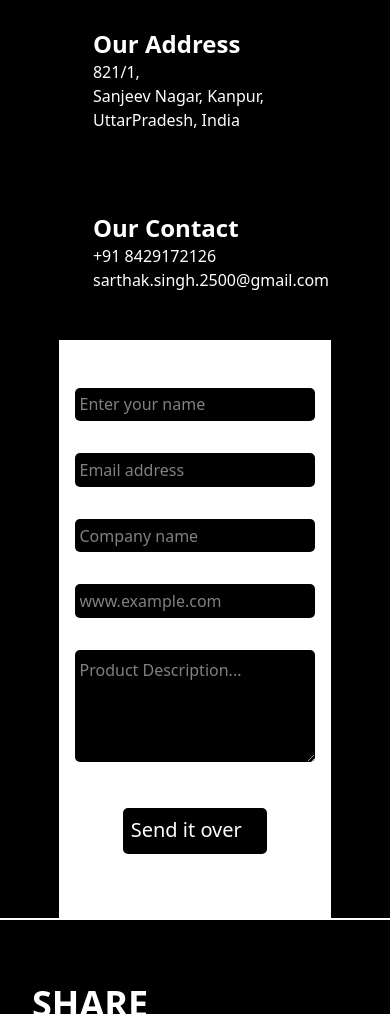
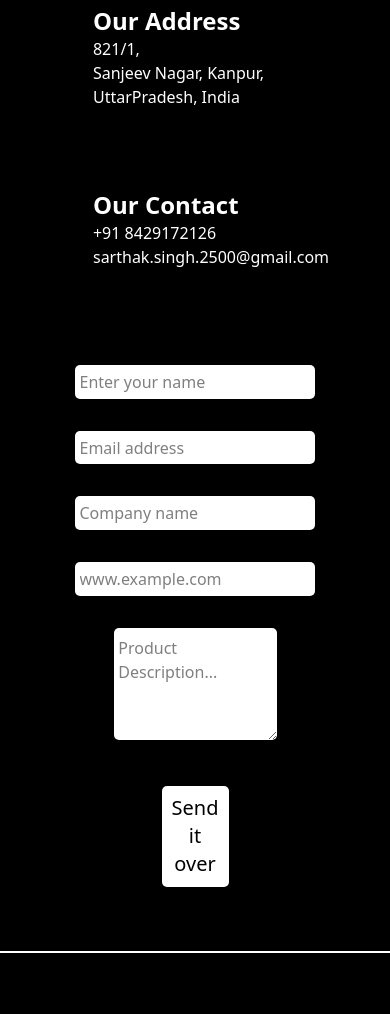
Before and after one commit to Sarthak01819/port, a website: page contact.html in a window 390 px wide. Shown: the part 238-1252 px from the top of the page. Drawn offline with Linux system fonts and the light colour scheme.

Commit message:
Final Commit..

```diff
--- a/contact.html
+++ b/contact.html
@@ -12,7 +12,7 @@
     <!-- Nav Starts here -->
     <nav class="w-full fixed flex justify-between px-2 bg-white" style="height: 3rem;">
         <!-- <div class="text-black font-bold text-4xl cursor-pointer">SARTHAK</div> -->
-        <img style="height: 50px;" src="images/s-png-28667.png" alt="Sarthak Singh">
+        <img style="height: 47px;" src="images/s-png-28667.png" alt="Sarthak Singh">
         <div class="">
             <ul class="p-3 text-black font-medium hidden md:flex">
                 <li class="px-4 cursor-pointer"><a href="index.html">Home</a></li>
@@ -21,7 +21,7 @@
                 <li class="px-4 cursor-pointer"><a href="projects.html">Projects</a></li>
             </ul>
         </div>
-        <div class="text-black text-3xl font-medium hidden md:flex"><button><a href="contact.html">Contact</a></button>
+        <div class="text-black text-2xl font-medium hidden md:flex"><button><a href="contact.html">CONTACT</a></button>
         </div>
         <button class=" md:hidden p-2" onclick="handleMenu()"><img style="height: 30px; width: auto; color: black; "
                 src="images/menu.png" alt="Menu Button"></button>
@@ -45,7 +45,7 @@
 
     <!-- Contact Page Starts here  -->
     <div class="flex flex-wrap justify-around justify-items-center w-full border-white border-b-2"
-        style="padding-top: 4.6rem; margin-bottom: 4rem;">
+        style="padding-top: 3.2rem; margin-bottom: 4rem;">
         <div style="padding: 4rem 0rem 0 2rem ">
             <div class="text-white text-4xl font-bold ">
                 <h1>CONTACT</h1>
@@ -62,10 +62,12 @@
                 </div>
             </div>
         </div>
-        <div class="md:w-full h-full justify-items-center" style=" height: 100%; width: 50%; ">
-            <div class="bg-white" style="padding-top: 2rem; padding-bottom: 2rem;">
+
+        <!-- Mobile First Approch -->
+        <div class=" h-full justify-items-center hidden md:flex" style=" height: 100%; width: 50%; ">
+            <div class="bg-white justify-items-center" style="padding-top: 2rem; padding-bottom: 2rem; width: 100%;">
                 <input class="bg-black text-white font-medium"
-                    style="margin: 1rem; border-radius: 5px;  padding: 0.3rem;" type="text"
+                    style="margin: 1rem; border-radius: 5px;  padding: 0.3rem; " type="text"
                     placeholder="Enter your name"><br>
                 <input class="bg-black text-white font-medium"
                     style="margin: 1rem; border-radius: 5px;  padding: 0.3rem;" type="email"
@@ -83,6 +85,35 @@
                         style="border-radius: 5px; padding-left: 0.3rem;" id=""></textarea>
                 </div><br>
                 <div class="font-normal bg-black text-white justify-items-center"
+                    style="margin: 0 4rem 2rem 4rem; border-radius: 5px;">
+                    <button class="p-2 cursor-pointer text-xl justify-items-center"
+                        style=" border-radius: 8px; padding-bottom: 0.6rem;">Send it over</button>
+                </div>
+            </div>
+        </div>
+
+        <!-- For Desktop -->
+        <div class=" h-full justify-items-center md:hidden " style=" height: 100%; width: 50%; ">
+            <div class=" justify-items-center" style="padding-top: 2rem; padding-bottom: 2rem; width: 100%;">
+                <input class="bg-white text-black font-medium"
+                    style="margin: 1rem; border-radius: 5px;  padding: 0.3rem; " type="text"
+                    placeholder="Enter your name"><br>
+                <input class="bg-white text-black font-medium"
+                    style="margin: 1rem; border-radius: 5px;  padding: 0.3rem;" type="email"
+                    placeholder="Email address"><br>
+                <input class="bg-white text-black font-medium"
+                    style="margin: 1rem; border-radius: 5px;  padding: 0.3rem;" type="text"
+                    placeholder="Company name"><br>
+                <input class="bg-white text-black font-medium"
+                    style="margin: 1rem; border-radius: 5px;  padding: 0.3rem;" type="url"
+                    placeholder="www.example.com"><br>
+                <div class="justify-items-center"
+                    style="padding-left: 0rem; padding-right: 0rem; margin: 1rem 1rem 1rem 1rem;">
+                    <textarea name="message" rows="4" placeholder="Product Description..."
+                        class="py-2 focus:outline-none resize-none w-full bg-white text-black font-medium"
+                        style="border-radius: 5px; padding-left: 0.3rem;" id=""></textarea>
+                </div><br>
+                <div class="font-normal bg-white text-black justify-items-center"
                     style="margin: 0 4rem 2rem 4rem; border-radius: 5px;">
                     <button class="p-2 cursor-pointer text-xl justify-items-center"
                         style=" border-radius: 8px; padding-bottom: 0.6rem;">Send it over</button>
```
Also changed, not shown: error.html (+2 -2 lines), index.html (+3 -3 lines), projects.html (+2 -2 lines), sevices.html (+2 -2 lines).
